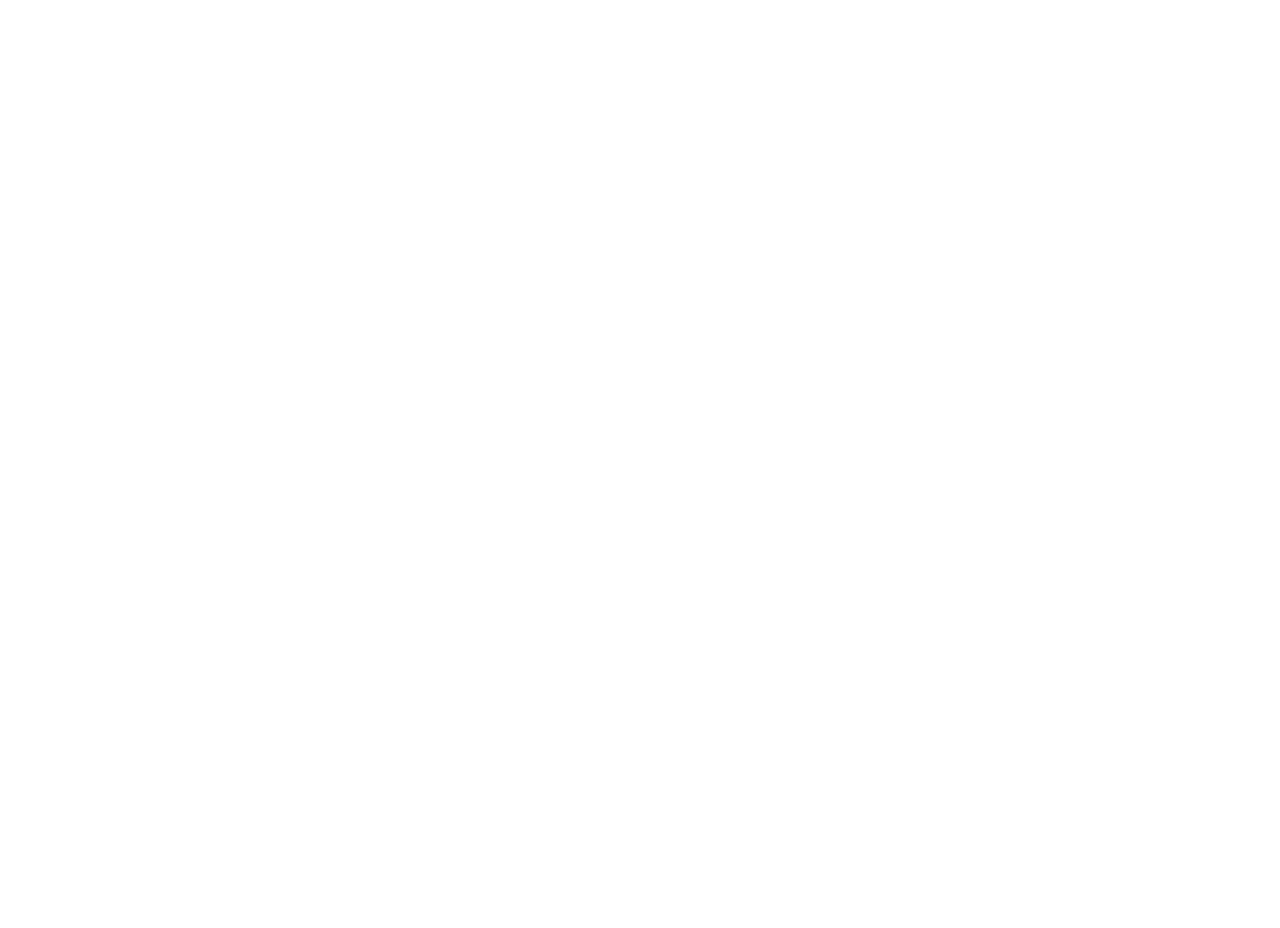
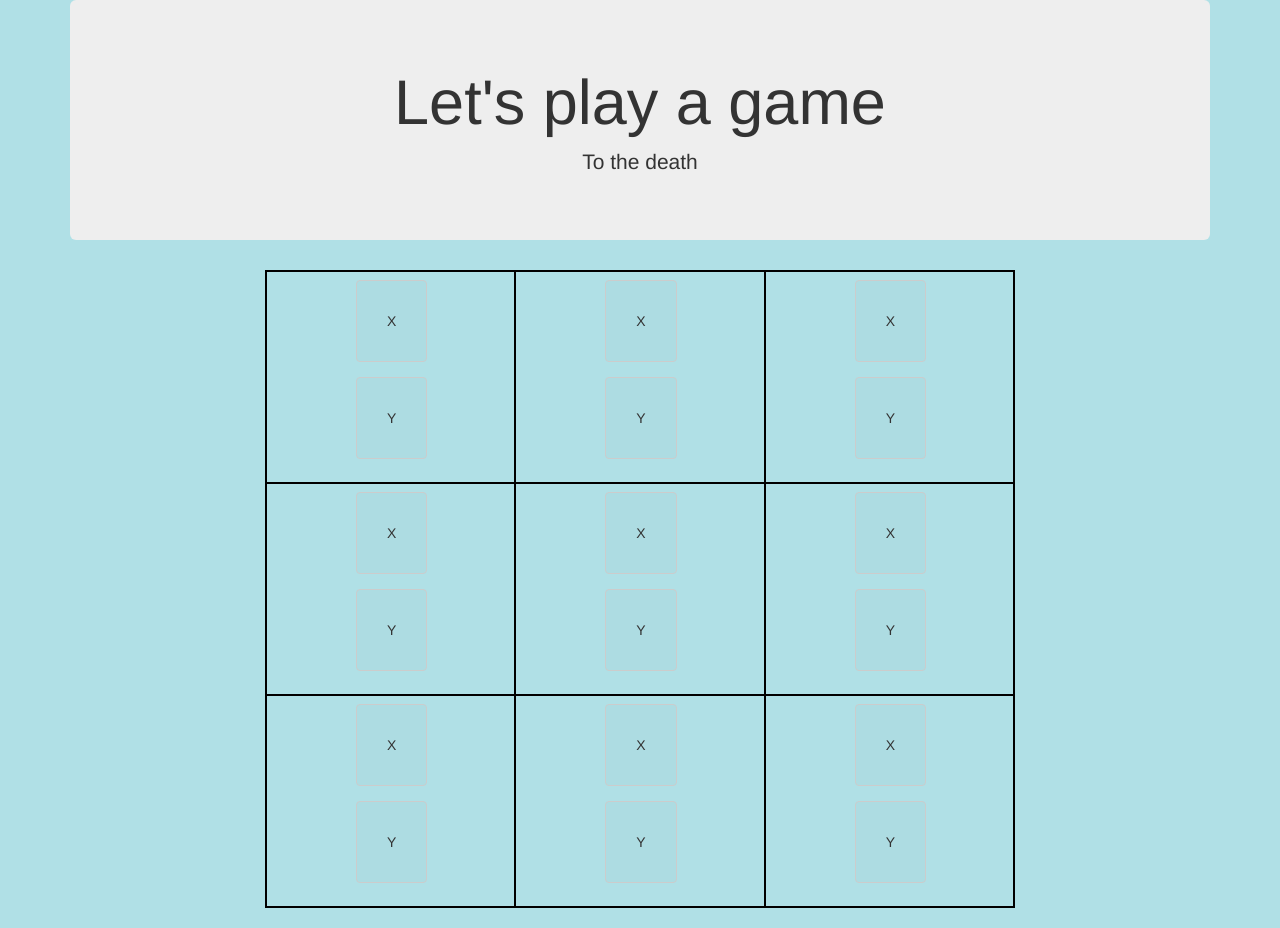
Before and after one commit to afr114/tic-tac-toe-js, a plain HTML site: page tic-tac-toe.html in a window 1280 px wide. Before the commit the page ends 800 px from the top, so only its background shows below. Drawn offline with nearby package versions, Linux system fonts and the light colour scheme.

Commit message:
add html to properly display tic-tac-toe table and its buttons.

```diff
--- a/css/styles.css
+++ b/css/styles.css
@@ -0,0 +1,23 @@
+body {
+  background-color: #b0e0e6;
+}
+
+.jumbotron {
+  text-align: center;
+}
+
+.table-bordered>tbody>tr>td {
+  border: 2px solid black;
+}
+
+td {
+  width: 150px;
+  height: 200px;
+  border-color: black;
+}
+
+.btn {
+  padding: 30px;
+  background-color: rgba(0,0,0,.02);
+  margin-left: 35%;
+}
--- a/js/scripts.js
+++ b/js/scripts.js
@@ -11,3 +11,11 @@ function Space(x, y) {
 Space.prototype.markBy = function(player) {
   this.markedBy = player;
 }
+
+function Board() {
+  this.spaces = [[new Space(1,1), new Space(2,1), new Space(3,1)],[new Space(1,2), new Space(2,2), new Space(3,2)],[new Space(1,3), new Space(2,3), new Space(3,3)]];
+}
+
+Board.prototype.spaceAt = function(x, y) {
+  return this.spaces[y-1][x-1];
+}
--- a/tic-tac-toe.html
+++ b/tic-tac-toe.html
@@ -9,7 +9,116 @@
 </head>
   <body>
     <div class="container">
-
+      <div class="jumbotron">
+        <h1>Let's play a game</h1>
+        <p>To the death</p>
+      </div>
+      <div class="row">
+        <div class="col-md-2">
+        </div>
+        <div class="col-md-8">
+          <table class="table table-bordered">
+            <tr>
+              <td>
+                <form id="click-1-1">
+                  <div class="form-group">
+                    <button type="submit" id="player1Button" class="btn btn-default">X</button>
+                  </div>
+                  <div class="form-group">
+                    <button type="submit" id="player2Button" class="btn btn-default">Y</button>
+                  </div>
+                </form>
+              </td>
+              <td>
+                <form id="click-1-2">
+                  <div class="form-group">
+                    <button type="submit" id="player1Button" class="btn btn-default">X</button>
+                  </div>
+                  <div class="form-group">
+                    <button type="submit" id="player2Button" class="btn btn-default">Y</button>
+                  </div>
+                </form>
+              </td>
+              <td>
+                <form id="click-1-3">
+                  <div class="form-group">
+                    <button type="submit" id="player1Button" class="btn btn-default">X</button>
+                  </div>
+                  <div class="form-group">
+                    <button type="submit" id="player2Button" class="btn btn-default">Y</button>
+                  </div>
+                </form>
+              </td>
+            </tr>
+            <tr>
+              <td>
+                <form id="click-2-1">
+                  <div class="form-group">
+                    <button type="submit" id="player1Button" class="btn btn-default">X</button>
+                  </div>
+                  <div class="form-group">
+                    <button type="submit" id="player2Button" class="btn btn-default">Y</button>
+                  </div>
+                </form>
+              </td>
+              <td>
+                <form id="click-2-2">
+                  <div class="form-group">
+                    <button type="submit" id="player1Button" class="btn btn-default">X</button>
+                  </div>
+                  <div class="form-group">
+                    <button type="submit" id="player2Button" class="btn btn-default">Y</button>
+                  </div>
+                </form>
+              </td>
+              <td>
+                <form id="click-2-3">
+                  <div class="form-group">
+                    <button type="submit" id="player1Button" class="btn btn-default">X</button>
+                  </div>
+                  <div class="form-group">
+                    <button type="submit" id="player2Button" class="btn btn-default">Y</button>
+                  </div>
+                </form>
+              </td>
+            </tr>
+            <tr>
+              <td>
+                <form id="click-3-1">
+                  <div class="form-group">
+                    <button type="submit" id="player1Button" class="btn btn-default">X</button>
+                  </div>
+                  <div class="form-group">
+                    <button type="submit" id="player2Button" class="btn btn-default">Y</button>
+                  </div>
+                </form>
+              </td>
+              <td>
+                <form id="click-3-2">
+                  <div class="form-group">
+                    <button type="submit" id="player1Button" class="btn btn-default">X</button>
+                  </div>
+                  <div class="form-group">
+                    <button type="submit" id="player2Button" class="btn btn-default">Y</button>
+                  </div>
+                </form>
+              </td>
+              <td>
+                <form id="click-3-3">
+                  <div class="form-group">
+                    <button type="submit" id="player1Button" class="btn btn-default">X</button>
+                  </div>
+                  <div class="form-group">
+                    <button type="submit" id="player2Button" class="btn btn-default">Y</button>
+                  </div>
+                </form>
+              </td>
+            </tr>
+          </table>
+        </div>
+        <div class="col-md-2">
+        </div>
+      </div>
     </div>
   </body>
 </html>
```
Also changed, not shown: spec/specs.js (+13 -0 lines).
